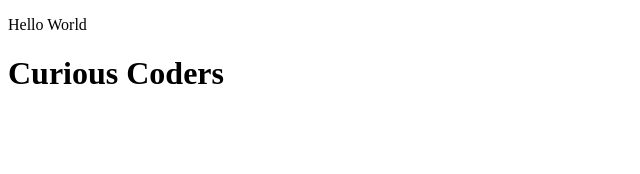
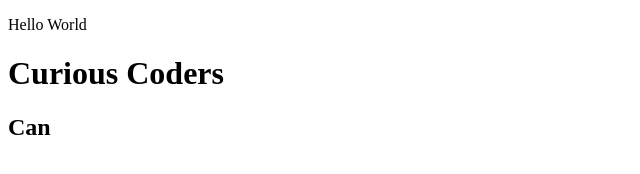
Before and after one commit to gulinmerve/curiosteamwork, a plain HTML site: page index.html in a window 1280 px wide. Shown: the full height of the page, 0-640 px from the left. Drawn offline with Linux system fonts and the light colour scheme.

Commit message:
Firstttt

```diff
--- a/index.html
+++ b/index.html
@@ -8,5 +8,6 @@
 <body>
     <p>Hello World</p>
     <h1>Curious Coders</h1>
+    <h2>Can</h2>
 </body>
 </html>
```
